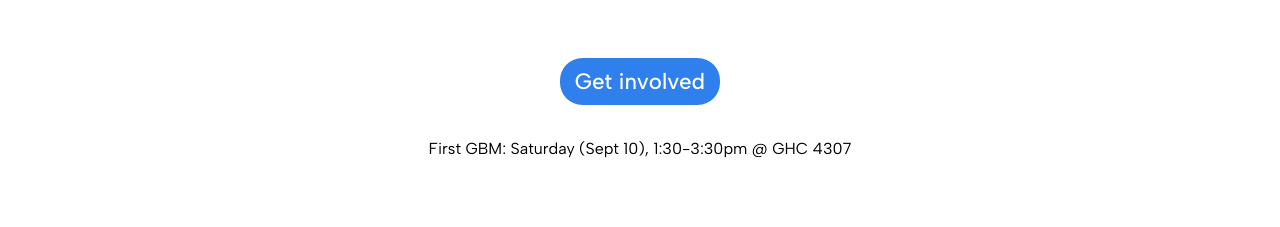
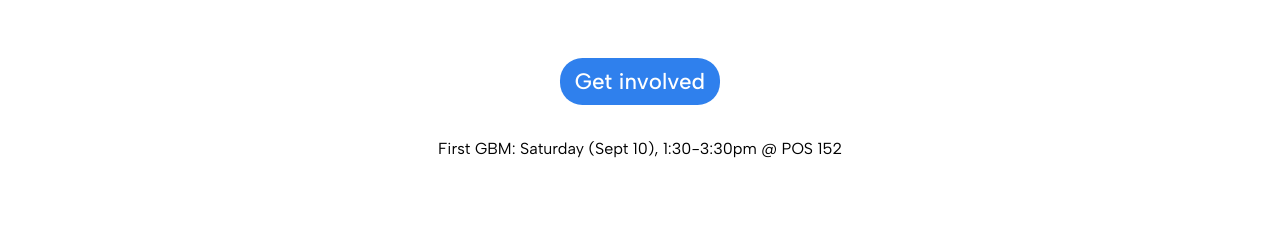
Before and after one commit to jefferyjohn/scottylabs.org, a Next.js app: page / in a window 1280 px wide. Shown: the part 1000-1227 px from the top of the page. Built offline with nearby package versions, Linux system fonts and the light colour scheme.

Commit message:
Update first GBM location (#58)
* Update first gbm time

* Update GBM room

```diff
--- a/pages/index.tsx
+++ b/pages/index.tsx
@@ -43,7 +43,7 @@ export default function Home() {
           </div>
           <div className={styles.meetingTimes}>
             <Typography>
-              First GBM: Saturday (Sept 10), 1:30-3:30pm @ GHC 4307
+              First GBM: Saturday (Sept 10), 1:30-3:30pm @ POS 152
             </Typography>
             {/* <Typography>Weekly meetings: Thursday, 7pm</Typography>
             <Typography>Tech: Saturday, 2pm</Typography>
```
